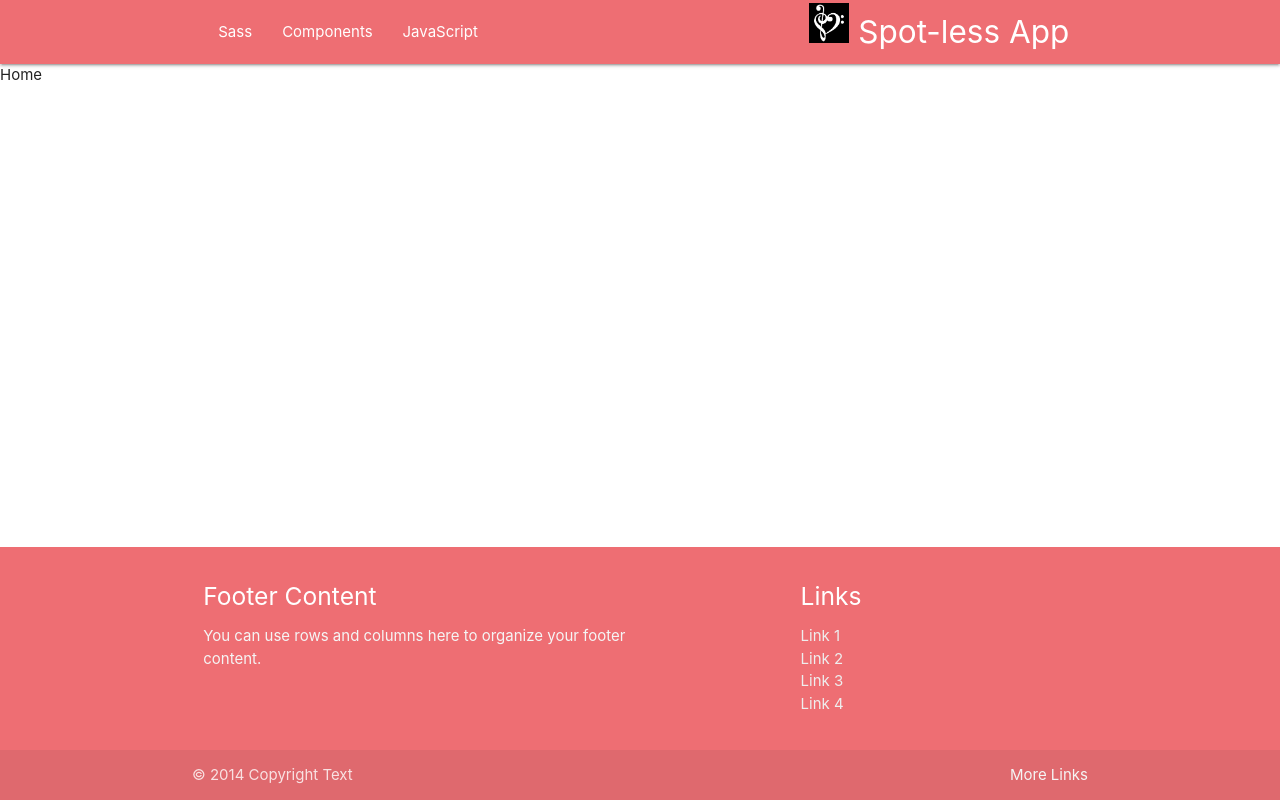
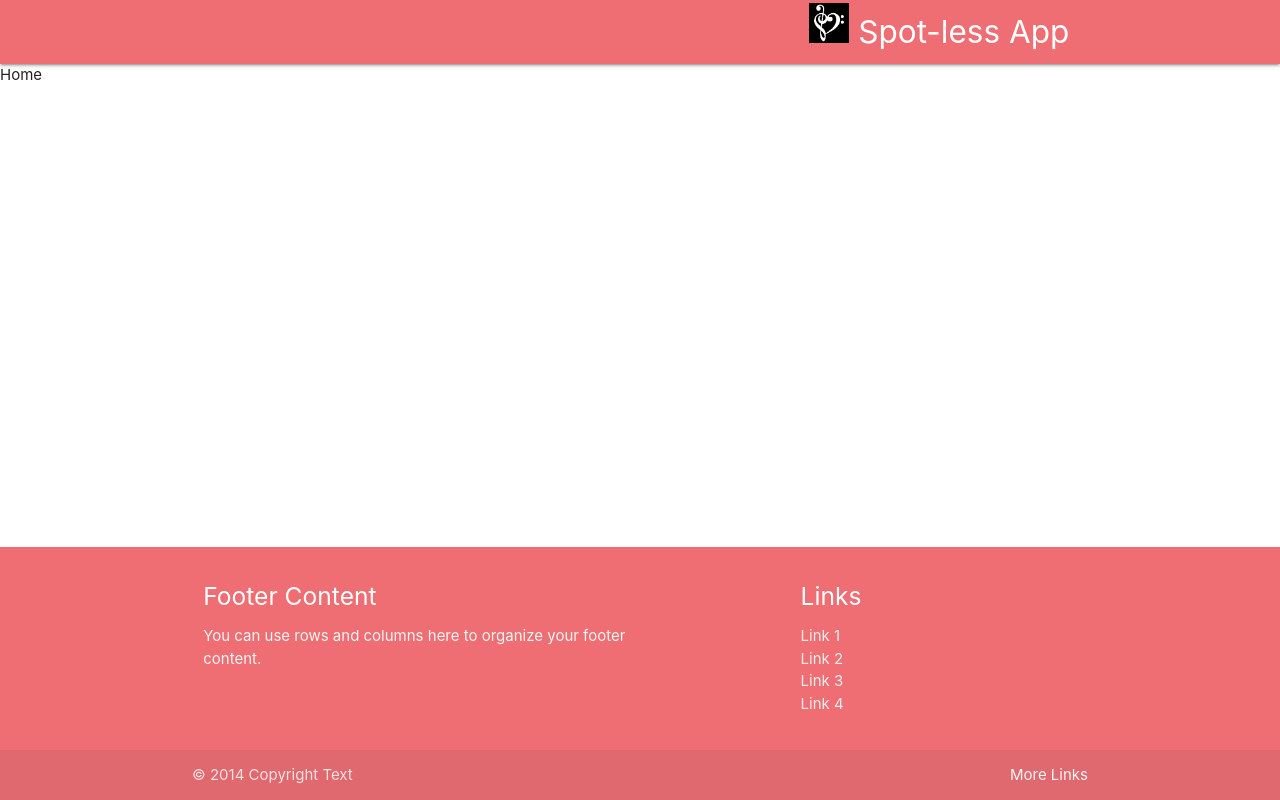
Before and after one commit to Limanski/react-spotless, a React (Create React App) app: page / in a window 1280 px wide. Built offline with nearby package versions, Linux system fonts and the light colour scheme.

Commit message:
Heroku-ing

```diff
--- a/src/components/layout/Navbar.js
+++ b/src/components/layout/Navbar.js
@@ -10,9 +10,9 @@ function Navbar() {
                         <div className="nav-wrapper">
                             <a href="/" class="brand-logo right"><img src={TrebleBass} alt="Spot-less App" width='40' height='40' /> Spot-less App</a>
                             <ul id="nav-mobile" class="left hide-on-med-and-down">
-                                <li><a href="sass.html">Sass</a></li>
+                                {/* <li><a href="sass.html">Sass</a></li>
                                 <li><a href="badges.html">Components</a></li>
-                                <li><a href="collapsible.html">JavaScript</a></li>
+                                <li><a href="collapsible.html">JavaScript</a></li> */}
                             </ul>
                         </div>
                     </div>
```
